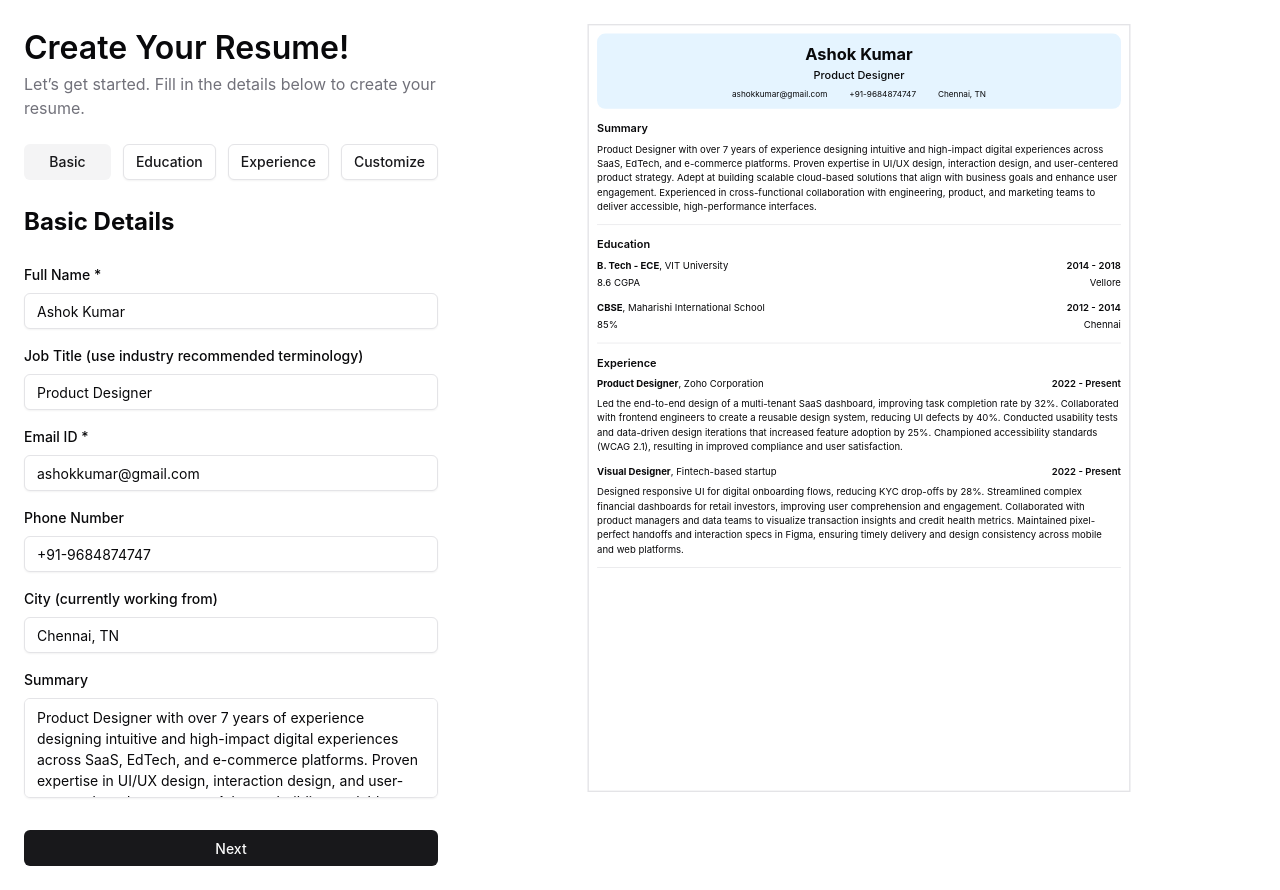
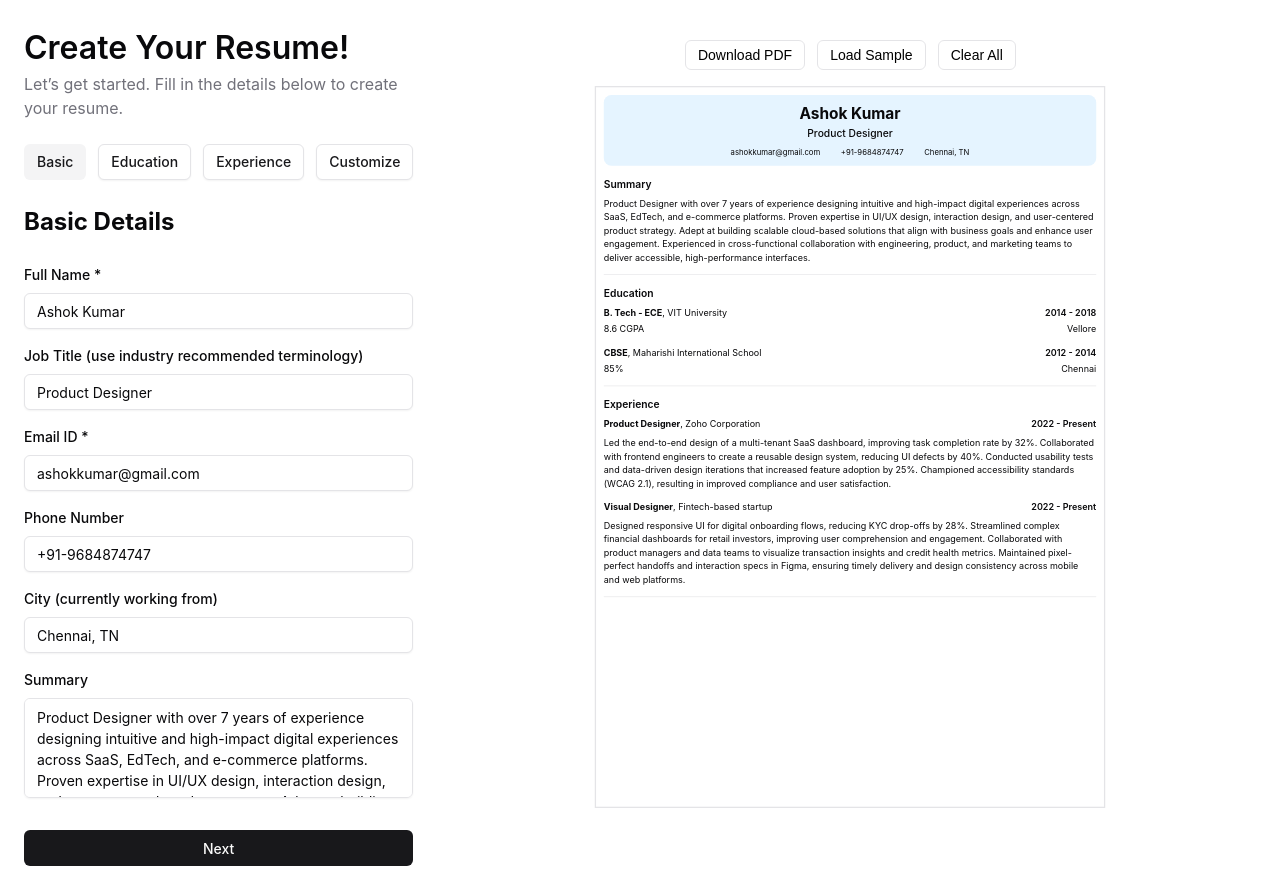
Before and after one commit to aneesh199608/odin-cv-application, a React (Vite) app: page / in a window 1280 px wide. Built offline with nearby package versions, Linux system fonts and the light colour scheme.

Commit message:
feat: implement preview buttons and fix scale of preview

```diff
--- a/src/App.jsx
+++ b/src/App.jsx
@@ -64,7 +64,7 @@ export default function App() {
         </div>
 
         <div className="preview-column">
-          <GeneralPreview data={resume} />
+        <GeneralPreview data={resume} setResume={setResume} />
         </div>
       </div>
     </>
--- a/src/components/GeneralPreview.css
+++ b/src/components/GeneralPreview.css
@@ -1,11 +1,11 @@
 .preview {
     width: 794px;
-    height: 1123px;
     padding: 12px;
     box-sizing: border-box;
     font-family: var(--font-sans);
     display: flex;
     flex-direction: column;
+    flex-shrink: 0;
     gap: 16px;
     margin: 0 auto;
     overflow: hidden;
@@ -181,17 +181,45 @@
   /* Preview Wrapper */
 
   .preview-wrapper {
-    width: 100%;
     height: 100vh;
-    overflow: hidden;
+    overflow: hidden; /* allow scrolling if needed */
+    display: flex;
+    flex-direction: column;
+    align-items: center;
+    padding: 16px;
+    box-sizing: border-box;
+    gap: 16px; /* space between toolbar and preview */
+  }
+
+
+  .preview-scale-container {
     display: flex;
     justify-content: center;
     align-items: flex-start;
-    box-sizing: border-box;
+    width: fit-content;
+
   }
 
-  .preview-scale-container {
-    transform-origin: top center;
-    width: 794px;
-    height: 1123px;
+
+
+  /* Preview Button Group */
+
+  .preview-toolbar {
+    display: flex;
+    justify-content: center;
+    gap: 12px;
   }
+
+  .preview-toolbar button {
+    padding: 6px 12px;
+    border-radius: 6px;
+    border: 1px solid var(--border);
+    background-color: white;
+    font-size: 14px;
+    cursor: pointer;
+    transition: background-color 0.2s ease;
+  }
+
+  .preview-toolbar button:hover {
+    background-color: var(--accent);
+  }
--- a/src/components/GeneralPreview.jsx
+++ b/src/components/GeneralPreview.jsx
@@ -1,15 +1,22 @@
-import { useEffect, useState } from 'react';
+import { useEffect, useState, useRef } from 'react';
+import { sampleData } from './sampleData';
 
-export default function GeneralPreview({ data }) {
+export default function GeneralPreview({ data, setResume }) {
     console.log('Rendering Preview');
 
     const [scale, setScale] = useState(1);
+    const toolbarRef = useRef(null);
 
     useEffect(() => {
         const handleResize = () => {
-            const availableHeight = window.innerHeight - 32;
-            const scaleFactor = Math.min(availableHeight / 1123, 1);
-            setScale(scaleFactor);
+            const toolbarHeight = toolbarRef.current?.offsetHeight || 0;
+            const gap = 16;
+            const padding = 32;
+            const resumeHeight = 1123;
+
+            const availableHeight = window.innerHeight - toolbarHeight - gap - padding;
+            const scaleFactor = Math.min(availableHeight / resumeHeight, 1);
+            setScale(Math.max(0.1, scaleFactor));
         };
 
         handleResize();
@@ -17,13 +24,39 @@ export default function GeneralPreview({ data }) {
         return () => window.removeEventListener('resize', handleResize);
     }, []);
 
+    const handleDownload = () => {
+        window.print();
+      };
+
+    const handleLoadSample = () => {
+        sessionStorage.setItem('resume-data', JSON.stringify(sampleData));
+        setResume(sampleData);
+      };
+
+      const handleClear = () => {
+        sessionStorage.removeItem('resume-data');
+        setResume({
+          general: { fullName: '', jobTitle: '', email: '', phone: '', location: '', summary: '' },
+          education: [],
+          experience: [],
+          theme: { headerColor: '#ccefff' }
+        });
+      };
+
     return (
         <div className="preview-wrapper">
+            <div className="preview-toolbar" ref={toolbarRef}>
+                <button onClick={handleDownload}>Download PDF</button>
+                <button onClick={handleLoadSample}>Load Sample</button>
+                <button onClick={handleClear}>Clear All</button>
+            </div>
+
             <div
                 className="preview-scale-container"
-                style={{ transform: `scale(${scale})` }}
-            >
-                <div className="preview">
+                >
+                <div className="preview"
+                style={{ transform: `scale(${scale})`,  transformOrigin: 'top center', height: '1123px', }}
+                >
                     <div className="preview-header">
                         <div className="header-container">
                             <h2 className="header-fullName">{data.general.fullName}</h2>
```
